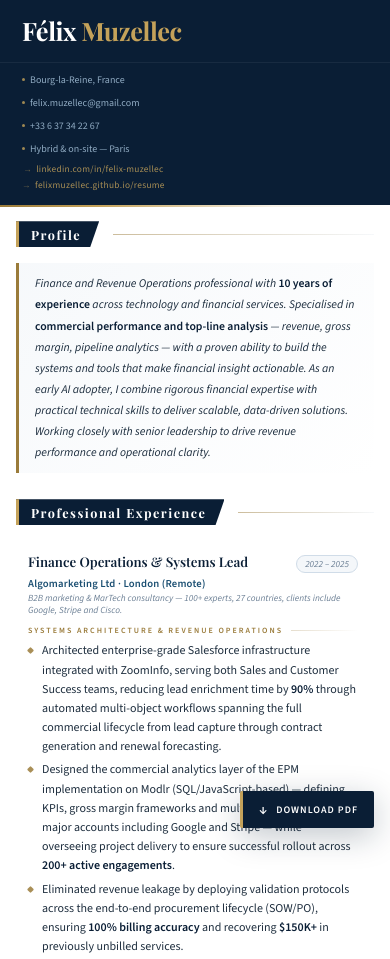
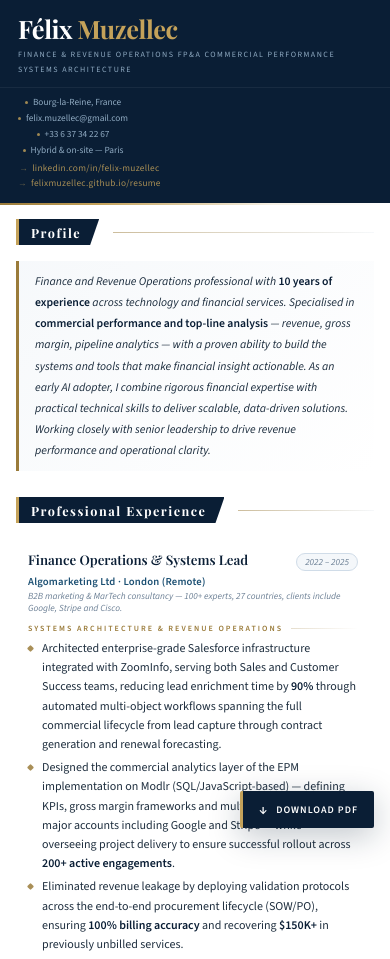
Before and after one commit to FelixMuzellec/resume, a plain HTML site: page index.html in a window 390 px wide. Shown: the top 959 px of the page. Drawn offline with nearby package versions, Linux system fonts and the light colour scheme; a web font is replaced by a local one.

Commit message:
Update index.html

```diff
--- a/index.html
+++ b/index.html
@@ -396,9 +396,20 @@
 /* ── MOBILE (≤ 480px) ── */
 @media screen and (max-width: 480px) {
   .name { font-size: 19pt; }
-  .tagline { display: none; }
-  .contacts { gap: 10px; flex-direction: column; align-items: flex-start; }
-  .header-links { flex-direction: column; gap: 4px; }
+  .tagline {
+    display: block;
+    font-size: 6pt;
+    letter-spacing: 1.5px;
+    line-height: 1.8;
+  }
+  .tagline-divider { display: none; }
+  .tagline span:not(.tagline-divider) { display: block; }
+  .header-top { padding: 16px 18px 10px; }
+  .header-bottom { padding: 8px 18px 14px; gap: 6px; }
+  .contacts { flex-direction: column; gap: 4px; }
+  .contact-item { font-size: 7pt; }
+  .header-links { flex-direction: column; gap: 3px; }
+  .header-links a { font-size: 7pt; }
   .content { padding: 14px 16px 22px; }
   .skills-grid { grid-template-columns: 1fr 1fr; gap: 12px 16px; padding: 14px; }
   .sec h2 { font-size: 9.5pt; }
```
